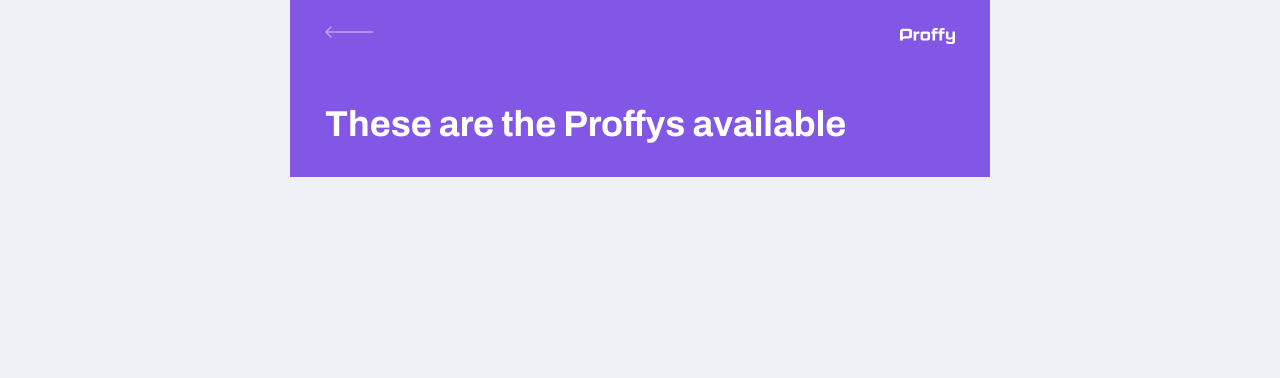
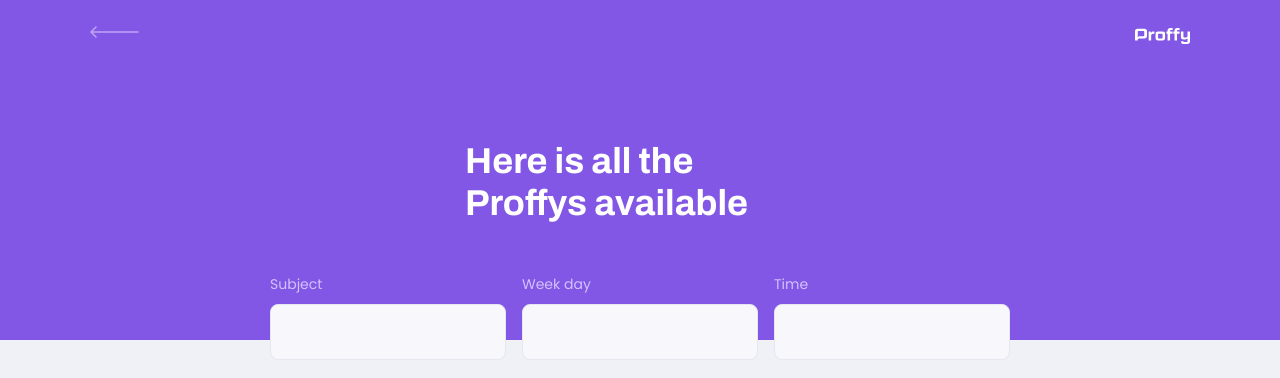
Before and after one commit to levi-sr93/NLW_Proffy, a React (Create React App) app in the folder web/: page /study in a window 1280 px wide. Shown: the top 378 px of the page. Built offline with nearby package versions, Linux system fonts and the light colour scheme; the HTML template or start-up script is replaced by a standard one.

Commit message:
Structure and Styling for the Study Page

```diff
--- a/web/src/components/PageHeader/index.tsx
+++ b/web/src/components/PageHeader/index.tsx
@@ -3,7 +3,12 @@
 import logoImg from '../../assets/images/logo.svg';
 import backIcon from '../../assets/images/icons/back.svg';
 
-const PageHeader = () => {
+import './styles.css'
+interface PageHeaderProps {
+  title: string;
+}
+
+const PageHeader: React.FC<PageHeaderProps> = (props) => {
   return (
     <header className="page-header">
       <div className="top-bar-container">
@@ -14,8 +19,10 @@
       </div>
 
       <div className="header-content">
-        <strong>These are the Proffys available</strong>
+        <strong>{props.title}</strong>
+        {props.children}
       </div>
+
     </header>
   );
 };
--- a/web/src/components/PageHeader/styles.css
+++ b/web/src/components/PageHeader/styles.css
@@ -0,0 +1,67 @@
+.page-header {
+  display: flex;
+  flex-direction: column;
+  background-color: var(--color-primary);
+}
+
+.page-header .top-bar-container {
+  width: 90%;
+  margin: 0 auto;
+  display: flex;
+  justify-content: space-between;
+
+  align-items: center;
+  color: var(--color-text-in-primary);
+  padding: 1.6rem 0;
+}
+
+.page-header .top-bar-container > img {
+  height: 1.6rem;
+  transform: opacity 0.2s;
+}
+
+.page-header .top-bar-container > img:hover {
+  opacity: 0.6;
+  cursor: pointer;
+}
+
+.page-header .header-content {
+  width: 90%;
+  margin: 0 auto;
+  position: relative;
+  margin: 3.2rem auto;
+}
+
+.page-header .header-content strong {
+  font: 700 3.6rem Archivo;
+  line-height: 4.2rem;
+  color: var(--color-title-in-primary);
+}
+
+@media(min-width: 700px) {
+  .page-header {
+    height: 340px;
+  }
+
+  .page-header .top-bar-container {
+    max-width: 1100px;
+  }
+
+
+  .page-header .header-content {
+    flex: 1;
+    max-width: 740px;
+    margin: 0 auto;
+    padding-bottom: 48px;
+    display: flex;
+    flex-direction: column;
+    justify-content: center;
+    align-items: center;
+  }
+
+  .page-header .header-content strong {
+    max-width: 350px;
+  }
+
+
+}
--- a/web/src/pages/TeachersList/index.jsx
+++ b/web/src/pages/TeachersList/index.jsx
@@ -7,7 +7,24 @@
 const TeachersList = () => {
   return (
     <div id="page-teacher-list" className="container">
-      <PageHeader title="Here is all the Proffys available" />
+      <PageHeader title="Here is all the Proffys available">
+        <form id="search-teachers">
+          <div className="input-block">
+            <label htmlFor="subject">Subject</label>
+            <input type="text" id="subject"/>
+          </div>
+
+          <div className="input-block">
+            <label htmlFor="week_day">Week day</label>
+            <input type="text" id="week_day"/>
+          </div>
+
+          <div className="input-block">
+            <label htmlFor="time">Time</label>
+            <input type="text" id="time"/>
+          </div>
+        </form>
+      </PageHeader>
     </div>
   );
 };
--- a/web/src/pages/TeachersList/styles.css
+++ b/web/src/pages/TeachersList/styles.css
@@ -3,42 +3,65 @@
   height: 100vh;
 }
 
-.page-header {
-  display: flex;
-  flex-direction: column;
-  background-color: var(--color-primary);
+
+
+#search-teachers {
+  margin-top: 3.2rem;
 }
 
-.page-header .top-bar-container {
-  width: 90%;
-  margin: 0 auto;
-  display: flex;
-  justify-content: space-between;
-
-  align-items: center;
+#search-teachers label {
   color: var(--color-text-in-primary);
-  padding: 1.6rem 0;
 }
 
-.page-header .top-bar-container > img {
-  height: 1.6rem;
-  transform: opacity 0.2s;
+#search-teachers .input-block {
+  position: relative;
 }
 
-.page-header .top-bar-container > img:hover {
-  opacity: 0.6;
-  cursor: pointer;
+#search-teachers .input-block + .input-block {
+  margin-top: 1.4rem;
 }
 
-.page-header .header-content {
-  width: 90%;
-  margin: 0 auto;
-  position: relative;
-  margin: 3.2rem auto;
+#search-teachers .input-block label {
+  font-size: 1.4rem;
 }
 
-.page-header .header-content strong {
-  font: 700 3.6rem Archivo;
-  line-height: 4.2rem;
-  color: var(--color-title-in-primary);
+#search-teachers .input-block input {
+  width: 100%;
+  height: 5.6rem;
+  margin-top: 0.8rem;
+  border-radius: 0.8rem;
+  background: var(--color-input-background);
+  border: 1px solid var(--color-line-in-white);
+  outline: 0;
+  padding: 0 1.6rem;
+  font: 1.6rem Archivo;
 }
+
+#search-teachers .input-block:focus-within::after {
+  width: calc(100% - 3.2rem);
+  height: 2px;
+  content: '';
+  background: var(--color-primary-light);
+  position: absolute;
+  left: 1.6rem;
+  right: 1.6rem;
+  bottom: 0;
+}
+
+@media(min-width: 700px) {
+  #page-teacher-list {
+    max-width: 100%;
+  }
+
+  #search-teachers {
+    display: grid;
+    grid-template-columns: repeat(3, 1fr);
+    column-gap: 16px;
+    position: absolute;
+    bottom: -20px;
+  }
+
+  #search-teachers .input-block + .input-block {
+    margin-top: 0;
+  }
+}
```
